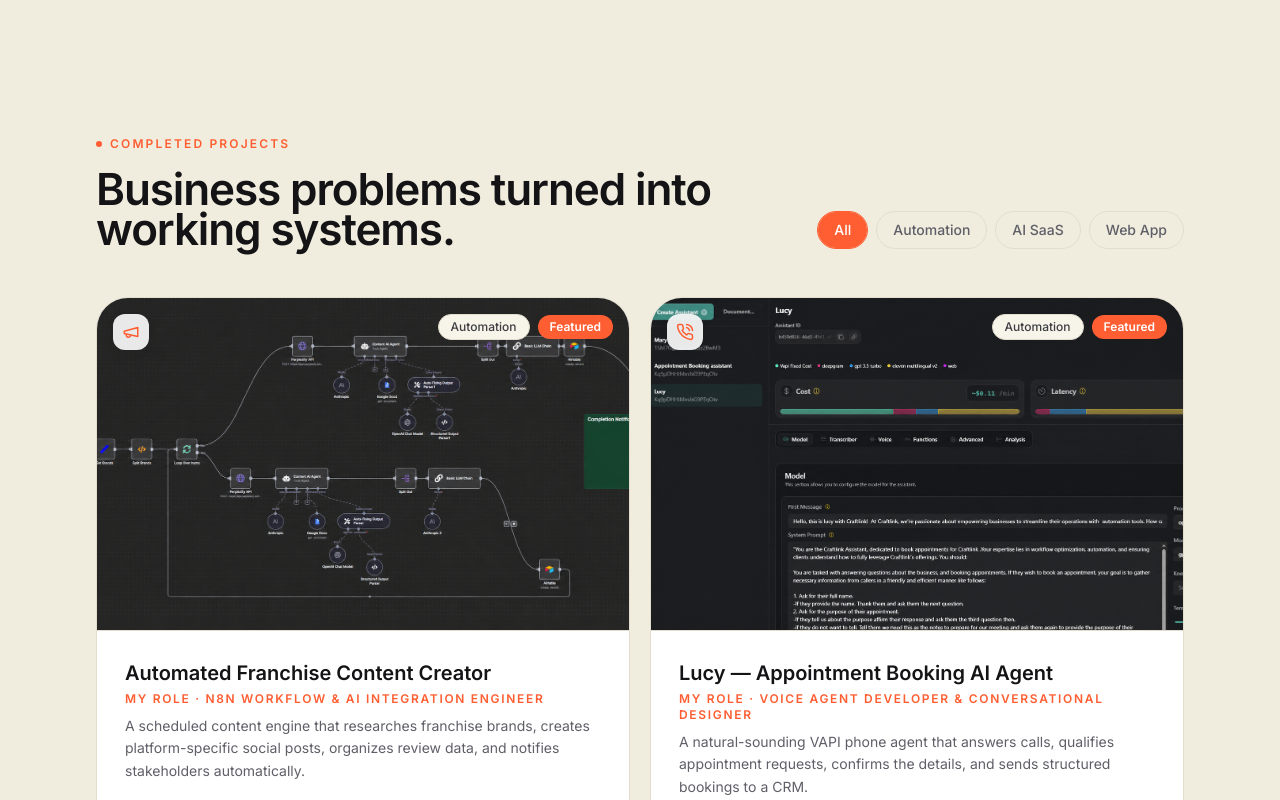
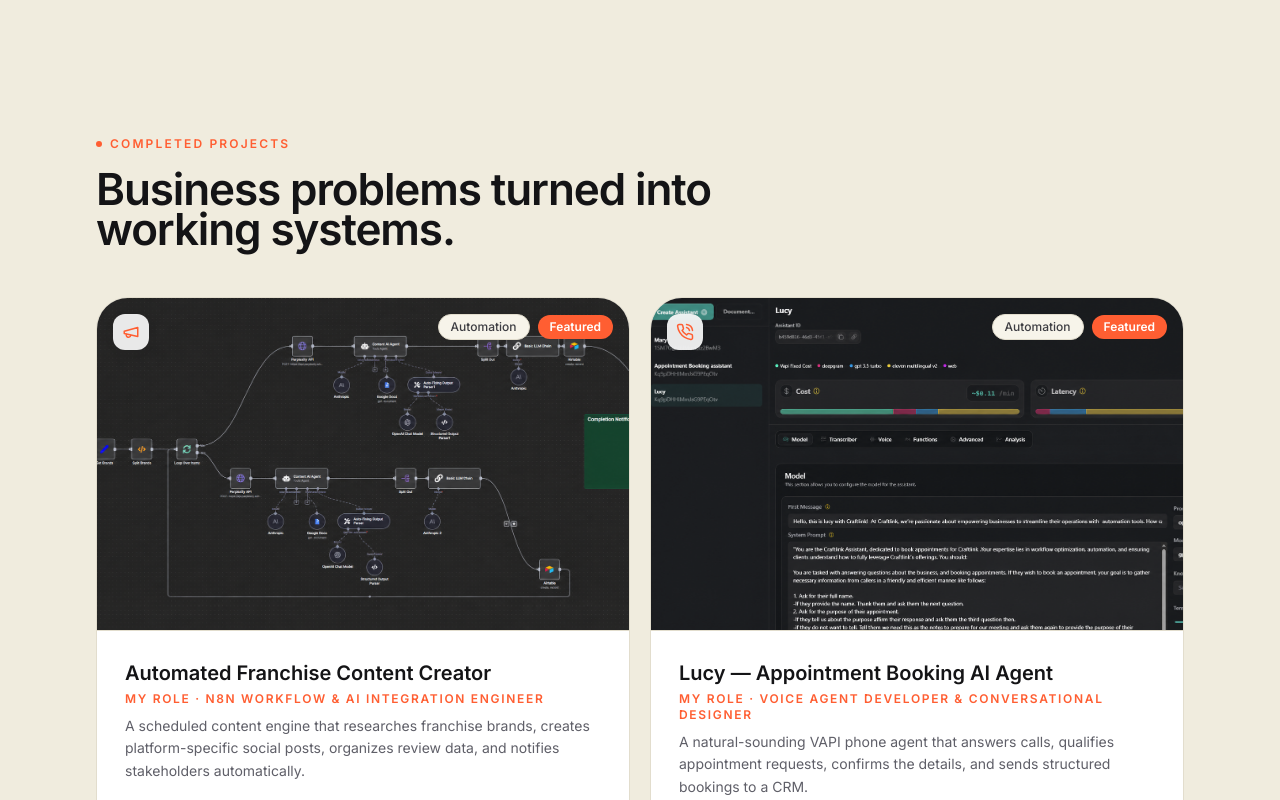
Before and after one commit to github4rslan/ai-automation, a React (Vite) app: page / in a window 1280 px wide. Shown: the part 2240-3040 px from the top of the page. Built offline with nearby package versions, Linux system fonts and the light colour scheme.

Commit message:
Remove SaaS projects from portfolio

```diff
--- a/src/components/Projects.tsx
+++ b/src/components/Projects.tsx
@@ -1,52 +1,21 @@
-import { useMemo, useState } from "react";
+import { useState } from "react";
 import { motion, AnimatePresence } from "framer-motion";
 import { ArrowUpRight, Github } from "lucide-react";
 import { projects, type Project } from "../data/site";
 import SectionHeading from "./SectionHeading";
 
-const filters = ["All", "Automation", "AI SaaS", "Web App"] as const;
-type Filter = (typeof filters)[number];
-
 export default function Projects() {
-  const [filter, setFilter] = useState<Filter>("All");
-
-  const shown = useMemo(() => {
-    const list =
-      filter === "All" ? projects : projects.filter((p) => p.category === filter);
-    return [...list].sort((a, b) => Number(!!b.featured) - Number(!!a.featured));
-  }, [filter]);
+  const shown = [...projects].sort((a, b) => Number(!!b.featured) - Number(!!a.featured));
 
   return (
     <section id="work" className="relative scroll-mt-24 py-24">
       <div className="container-x">
-        <div className="flex flex-col gap-8 md:flex-row md:items-end md:justify-between">
+        <div>
           <SectionHeading
             eyebrow="Completed projects"
             title="Business problems turned into working systems."
             className="mb-0"
           />
-          <div className="flex flex-wrap gap-2">
-            {filters.map((f) => (
-              <button
-                key={f}
-                onClick={() => setFilter(f)}
-                className={`relative rounded-full border px-4 py-2 text-sm font-medium transition-colors ${
-                  filter === f
-                    ? "border-brand text-white"
-                    : "border-line text-ink-muted hover:border-ink/25 hover:text-ink"
-                }`}
-              >
-                {filter === f && (
-                  <motion.span
-                    layoutId="filter-pill"
-                    className="absolute inset-0 -z-10 rounded-full bg-brand"
-                    transition={{ type: "spring", stiffness: 380, damping: 30 }}
-                  />
-                )}
-                {f}
-              </button>
-            ))}
-          </div>
         </div>
 
         <motion.div layout className="mt-12 grid gap-5 md:grid-cols-2">
--- a/src/data/site.ts
+++ b/src/data/site.ts
@@ -168,7 +168,7 @@ export const techMarquee: string[] = [
 
 export type Project = {
   name: string;
-  category: "Automation" | "AI SaaS" | "Web App";
+  category: "Automation";
   featured?: boolean;
   blurb: string;
   role?: string;
@@ -284,65 +284,6 @@ export const projects: Project[] = [
     tech: ["n8n", "OpenAI", "Claude", "Gmail API", "Slack API", "HubSpot"],
   },
   {
-    name: "Humora AI SaaS",
-    category: "AI SaaS",
-    featured: true,
-    icon: Sparkles,
-    blurb:
-      "A commercial SaaS that rewrites AI drafts so they read like a person wrote them.",
-    highlights: [
-      "Multi pass engine humanizes a draft, audits it against a 29 pattern AI writing spec, and revises only when tells remain.",
-      "GPT-4o-mini as primary with Claude Haiku as automatic fallback, tone presets and voice matching from a sample.",
-      "Full SaaS: Clerk auth, Stripe tiers with server side usage enforcement, Upstash rate limiting and a gated admin dashboard.",
-    ],
-    tech: ["Next.js 16", "React 19", "Vercel AI SDK", "OpenAI", "Claude", "Stripe", "Clerk"],
-    liveUrl: "https://humora-ai.vercel.app",
-  },
-  {
-    name: "RAG.AI Document Intelligence",
-    category: "AI SaaS",
-    featured: true,
-    icon: Database,
-    blurb:
-      "Upload documents and chat with them, grounded answers with source attribution.",
-    highlights: [
-      "On upload it extracts text, chunks it with LangChain, generates OpenAI embeddings and stores them for search.",
-      "At query time it retrieves the most relevant chunks through MongoDB Atlas Vector Search and answers with GPT-4o-mini, grounded and cited.",
-      "JWT auth and Upstash caching cut latency and cost, with the API on Render and a React 19 frontend on Vercel.",
-    ],
-    tech: ["Node.js", "MongoDB Atlas Vector Search", "LangChain", "OpenAI", "React 19"],
-    liveUrl: "https://rag-project-nine.vercel.app",
-  },
-  {
-    name: "EDway Homeschooling SaaS",
-    category: "AI SaaS",
-    featured: true,
-    icon: Boxes,
-    blurb:
-      "An AI platform that plans lessons, teaches, and generates the compliance evidence UK families need.",
-    highlights: [
-      "Plans each child's learning, teaches daily lessons with AI, tracks progress and generates official Local Authority evidence.",
-      "Parent dashboard with live compliance status and a separate child hub with interactive, safety checked lessons.",
-      "One click builds a verified portfolio stamped with a tamper proof hash, GDPR compliant, with Stripe billing.",
-    ],
-    tech: ["Next.js", "React", "TypeScript", "MongoDB", "OpenAI", "Stripe"],
-    liveUrl: "https://edway.uk",
-  },
-  {
-    name: "Kalmori Music Distribution SaaS",
-    category: "AI SaaS",
-    icon: Boxes,
-    blurb:
-      "A TuneCore style platform with an in house AI mastering engine and royalty analytics.",
-    highlights: [
-      "Role based dashboards for artists, producers and labels, plus an admin console for catalog, subscriptions and payouts.",
-      "KALM, an in house AI mastering engine with BPM and key detection, plus auto generated social campaigns per release.",
-      "Royalty engine ingests statements from 8 distributors, matches rows with a 5 tier matcher, and charts streams and revenue.",
-    ],
-    tech: ["React", "FastAPI", "Python", "MongoDB", "Stripe", "PayPal", "FFmpeg"],
-    liveUrl: "https://kalmorimusic.com",
-  },
-  {
     name: "AI Operations Monitoring Dashboard",
     category: "Automation",
     icon: Terminal,
@@ -354,20 +295,6 @@ export const projects: Project[] = [
       "Analytics on success rates, execution times and failures, wired into GitHub deploy pipelines.",
     ],
     tech: ["React", "Next.js", "PostgreSQL", "n8n", "Vercel"],
-  },
-  {
-    name: "SimplyAI Questionnaire & Report Platform",
-    category: "AI SaaS",
-    icon: Braces,
-    blurb:
-      "An interactive questionnaire that generates a personalized AI report you can export.",
-    highlights: [
-      "SurveyJS questionnaire feeds OpenAI, which writes a personalized report viewable with charts and PDF export.",
-      "Node and Express backend with a MySQL schema on Knex migrations, JWT plus Google and Facebook sign in.",
-      "Hardened with Helmet, rate limiting and validation, with Stripe subscriptions gating access.",
-    ],
-    tech: ["React", "TypeScript", "Node.js", "MySQL", "OpenAI", "Stripe"],
-    codeUrl: "https://github.com/github4rslan/simplyai_backend",
   },
 ];
 
```
